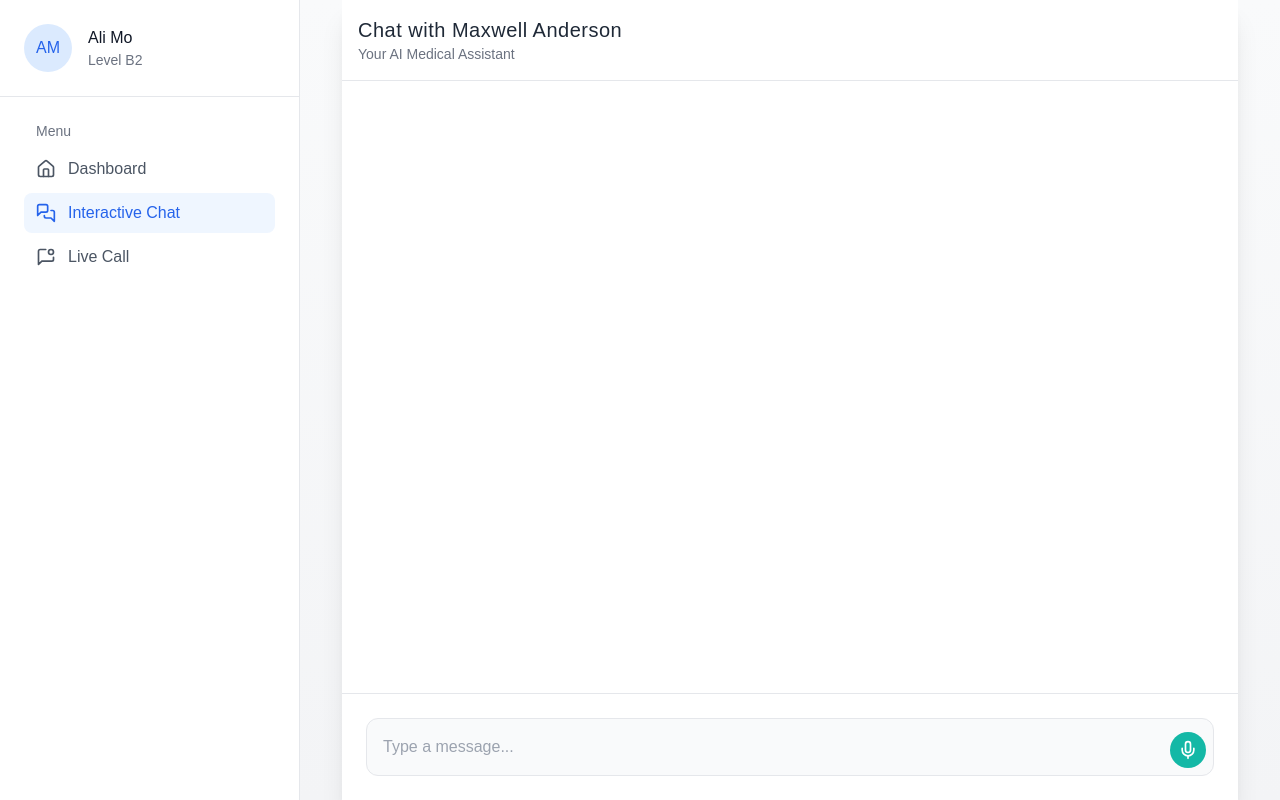
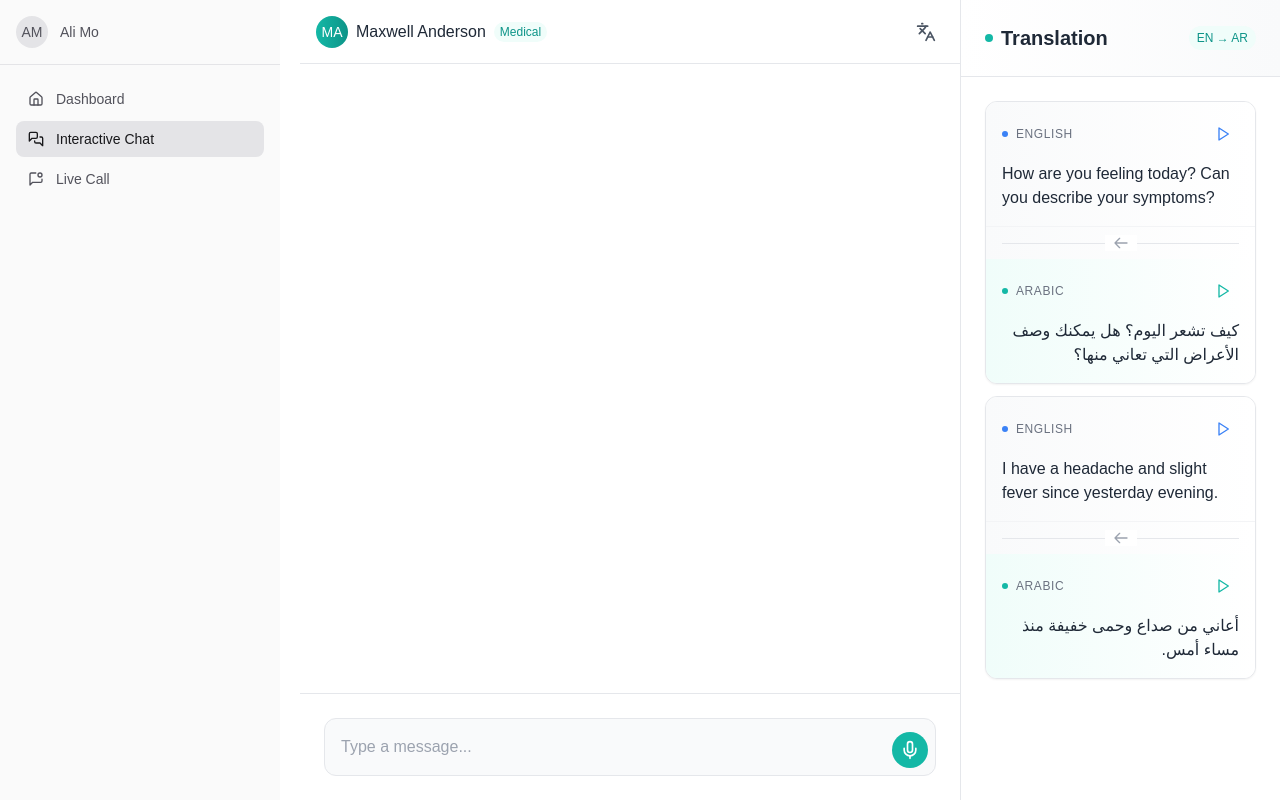
Before and after one commit to abdelhadia72/ai-voice-tutor, a Next.js app: page /chat in a window 1280 px wide. Built offline with nearby package versions, Linux system fonts and the light colour scheme.

Commit message:
feat(ui): add translation panel and update UI

```diff
--- a/src/app/chat/page.tsx
+++ b/src/app/chat/page.tsx
@@ -1,14 +1,12 @@
 "use client";
 
 import { useState, useRef, useEffect } from "react";
-import { Send } from "lucide-react";
+import { Send, Mic, Play, Pause, Languages, X } from "lucide-react";
 
 import { BrowserSTTService } from "@/lib/services/stt/stt-service";
 import { VoiceRecorder } from "@/components/voice/VoiceRecorder";
 import { MessageBubble } from "@/components/custom/MessageBubble";
-
 import { useSearchParams } from "next/navigation";
-// import { CHAT_PROMPTS } from "@/config/prompts";
 
 interface Message {
   role: "user" | "model";
@@ -26,13 +24,14 @@ export default function Chat() {
   const [isLoading, setIsLoading] = useState(false);
   const [isRecording, setIsRecording] = useState(false);
   const [transcript, setTranscript] = useState("");
+  const chatContainerRef = useRef<HTMLDivElement>(null);
   const recognitionRef = useRef<any>(null);
-  const chatContainerRef = useRef<HTMLDivElement>(null);
+  const [isPlaying, setIsPlaying] = useState<string | null>(null);
+  const [isSidebarOpen, setIsSidebarOpen] = useState(false);
 
   const searchParams = useSearchParams();
   const type = searchParams.get("type") || "medical";
   console.log(" type is from client ", type);
-  // const selectedPrompt = CHAT_PROMPTS[type as keyof typeof CHAT_PROMPTS];
 
   useEffect(() => {
     if (chatContainerRef.current) {
@@ -43,8 +42,7 @@ export default function Chat() {
 
   useEffect(() => {
     if (typeof window !== "undefined") {
-      const SpeechRecognition =
-        window.SpeechRecognition || (window as any).webkitSpeechRecognition;
+      const SpeechRecognition = (window as any).SpeechRecognition || (window as any).webkitSpeechRecognition;
       if (SpeechRecognition) {
         recognitionRef.current = new SpeechRecognition();
         recognitionRef.current.continuous = true;
@@ -148,20 +146,39 @@ export default function Chat() {
     }
   };
 
+  const handlePlayAudio = (language: string) => {
+    setIsPlaying(isPlaying === language ? null : language);
+  };
+
   return (
-    <div className="flex h-screen bg-gradient-to-b from-gray-50 to-gray-100">
-      <div className="w-full max-w-4xl mx-auto bg-white shadow-xl flex flex-col">
-        {/* Header */}
-        <div className="p-4 border-b border-gray-200 bg-white">
-          <h1 className="text-xl font-medium text-gray-800 tracking-wide">
-            Chat with Maxwell Anderson
-          </h1>
-          <p className="text-sm text-gray-500 font-normal">
-            Your AI Medical Assistant
-          </p>
+    <div className="flex h-screen max-h-screen w-full bg-white relative overflow-hidden">
+      <div className={`flex-1 flex flex-col min-w-0 h-full`}>
+        <div className="h-16 px-4 border-b border-gray-200 bg-white flex items-center justify-between sticky top-0">
+          <div className="flex items-center gap-3">
+            <div className="flex items-center gap-2">
+              <div className="w-8 h-8 rounded-full bg-gradient-to-r from-teal-500 to-teal-600 flex items-center justify-center text-white text-sm font-medium">
+                MA
+              </div>
+              <div>
+                <h1 className="text-base font-medium text-gray-800 flex items-center gap-2">
+                  Maxwell Anderson
+                  <span className="px-1.5 py-0.5 bg-teal-50 text-teal-600 rounded-full text-xs font-medium">
+                    Medical
+                  </span>
+                </h1>
+              </div>
+            </div>
+          </div>
+
+          <button
+            onClick={() => setIsSidebarOpen(!isSidebarOpen)}
+            className="p-2 hover:bg-gray-100 rounded-full transition-colors relative text-gray-600"
+            title="Toggle Translation"
+          >
+            <Languages className="h-5 w-5" />
+          </button>
         </div>
 
-        {/* Messages */}
         <div
           ref={chatContainerRef}
           className="flex-1 overflow-y-auto px-4 py-6 space-y-6 customScrollbar"
@@ -171,7 +188,6 @@ export default function Chat() {
           ))}
         </div>
 
-        {/* Transcription Bar */}
         {isRecording && transcript && (
           <div className="px-6 py-3 bg-gradient-to-r from-teal-50 to-blue-50 border-t border-teal-100">
             <div className="flex items-center gap-2">
@@ -181,8 +197,7 @@ export default function Chat() {
           </div>
         )}
 
-        {/* Input Area */}
-        <div className="relative p-6 border-t border-gray-200 bg-white">
+        <div className="relative p-4 lg:p-6 border-t border-gray-200 bg-white">
           <input
             type="text"
             value={inputText}
@@ -190,16 +205,15 @@ export default function Chat() {
             onKeyDown={(e) => e.key === "Enter" && !e.shiftKey && handleSend()}
             placeholder="Type a message..."
             disabled={isLoading || isRecording}
-            className="w-full p-4 pr-12 bg-gray-50 border border-gray-200 rounded-xl focus:outline-none focus:border-teal-500 focus:ring-2 focus:ring-teal-200 transition-all disabled:opacity-60"
+            className="w-full p-3 lg:p-4 pr-12 bg-gray-50 border border-gray-200 rounded-xl focus:outline-none focus:border-teal-500 focus:ring-2 focus:ring-teal-200 transition-all disabled:opacity-60"
           />
 
-          <div className="absolute right-8 bottom-8">
+          <div className="absolute right-6 lg:right-8 bottom-6 lg:bottom-8">
             {!inputText && sttService && (
               <VoiceRecorder
                 onTranscript={setTranscript}
                 onRecordingComplete={(blob, finalTranscript) => {
                   const audioUrl = URL.createObjectURL(blob);
-                  console.log("audio url", audioUrl);
                   if (finalTranscript.trim()) {
                     handleVoiceMessage(finalTranscript, audioUrl);
                   }
@@ -227,24 +241,186 @@ export default function Chat() {
           </div>
         </div>
       </div>
-      {/* hide scroll bar  */}
+
+      {isSidebarOpen && (
+        <div
+          className="lg:hidden fixed inset-0 bg-black/20 backdrop-blur-sm transition-opacity z-30"
+          onClick={() => setIsSidebarOpen(false)}
+        />
+      )}
+
+      <div
+        className={`fixed lg:relative right-0 top-0 h-full bg-white border-l border-gray-200 flex flex-col w-[320px] transition-transform duration-300 ease-in-out z-40 ${
+          isSidebarOpen ? 'translate-x-0' : 'translate-x-full lg:translate-x-0'
+        }`}
+      >
+        <div className="p-4 lg:p-6 border-b border-gray-200 bg-gradient-to-r from-white to-gray-50">
+          <div className="flex items-center justify-between">
+            <h2 className="text-xl font-semibold text-gray-800 flex items-center gap-2">
+              <span className="w-2 h-2 rounded-full bg-teal-500"></span>
+              Translation
+            </h2>
+            <div className="flex items-center gap-2">
+              <span className="inline-block px-2 py-1 bg-teal-50 text-teal-600 rounded-full text-xs font-medium">
+                EN → AR
+              </span>
+              <button
+                onClick={() => setIsSidebarOpen(false)}
+                className="lg:hidden p-1.5 hover:bg-gray-100 rounded-full transition-colors"
+              >
+                <X className="h-5 w-5 text-gray-500" />
+              </button>
+            </div>
+          </div>
+        </div>
+
+        <div className="flex-1 p-4 lg:p-6 space-y-3 overflow-y-auto customScrollbar">
+          <div className="bg-white rounded-xl shadow-sm border border-gray-200 overflow-hidden">
+            <div className="p-3 lg:p-4 bg-gradient-to-r from-gray-50 to-white border-b border-gray-100">
+              <div className="flex items-center justify-between mb-2 lg:mb-3">
+                <div className="flex items-center gap-2">
+                  <div className="w-1.5 h-1.5 rounded-full bg-blue-500"></div>
+                  <p className="text-xs font-medium text-gray-500 uppercase tracking-wider">English</p>
+                </div>
+                <button
+                  onClick={() => handlePlayAudio('english1')}
+                  className="p-1.5 lg:p-2 hover:bg-gray-100 rounded-full transition-colors"
+                >
+                  {isPlaying === 'english1' ? (
+                    <Pause className="h-4 w-4 text-blue-500" />
+                  ) : (
+                    <Play className="h-4 w-4 text-blue-500" />
+                  )}
+                </button>
+              </div>
+              <p className="font-medium text-gray-800 text-sm lg:text-base">
+                How are you feeling today? Can you describe your symptoms?
+              </p>
+            </div>
+
+            <div className="relative h-6 lg:h-8 bg-gradient-to-r from-gray-50 to-white flex items-center justify-center">
+              <div className="absolute inset-0 flex items-center px-4">
+                <div className="w-full border-t border-gray-200"></div>
+              </div>
+              <div className="relative bg-white px-2 text-gray-400">
+                <svg className="w-3 h-3 lg:w-4 lg:h-4 transform rotate-90" fill="none" stroke="currentColor" viewBox="0 0 24 24">
+                  <path strokeLinecap="round" strokeLinejoin="round" strokeWidth={2} d="M19 14l-7 7m0 0l-7-7m7 7V3" />
+                </svg>
+              </div>
+            </div>
+
+            <div className="p-3 lg:p-4 bg-gradient-to-r from-teal-50 to-white">
+              <div className="flex items-center justify-between mb-2 lg:mb-3">
+                <div className="flex items-center gap-2">
+                  <div className="w-1.5 h-1.5 rounded-full bg-teal-500"></div>
+                  <p className="text-xs font-medium text-gray-500 uppercase tracking-wider">Arabic</p>
+                </div>
+                <button
+                  onClick={() => handlePlayAudio('arabic1')}
+                  className="p-1.5 lg:p-2 hover:bg-teal-100 rounded-full transition-colors"
+                >
+                  {isPlaying === 'arabic1' ? (
+                    <Pause className="h-4 w-4 text-teal-500" />
+                  ) : (
+                    <Play className="h-4 w-4 text-teal-500" />
+                  )}
+                </button>
+              </div>
+              <p className="font-medium text-gray-800 text-sm lg:text-base" dir="rtl">
+                كيف تشعر اليوم؟ هل يمكنك وصف الأعراض التي تعاني منها؟
+              </p>
+            </div>
+          </div>
+
+          <div className="bg-white rounded-xl shadow-sm border border-gray-200 overflow-hidden">
+            <div className="p-3 lg:p-4 bg-gradient-to-r from-gray-50 to-white border-b border-gray-100">
+              <div className="flex items-center justify-between mb-2 lg:mb-3">
+                <div className="flex items-center gap-2">
+                  <div className="w-1.5 h-1.5 rounded-full bg-blue-500"></div>
+                  <p className="text-xs font-medium text-gray-500 uppercase tracking-wider">English</p>
+                </div>
+                <button
+                  onClick={() => handlePlayAudio('english2')}
+                  className="p-1.5 lg:p-2 hover:bg-gray-100 rounded-full transition-colors"
+                >
+                  {isPlaying === 'english2' ? (
+                    <Pause className="h-4 w-4 text-blue-500" />
+                  ) : (
+                    <Play className="h-4 w-4 text-blue-500" />
+                  )}
+                </button>
+              </div>
+              <p className="font-medium text-gray-800 text-sm lg:text-base">
+                I have a headache and slight fever since yesterday evening.
+              </p>
+            </div>
+
+            <div className="relative h-6 lg:h-8 bg-gradient-to-r from-gray-50 to-white flex items-center justify-center">
+              <div className="absolute inset-0 flex items-center px-4">
+                <div className="w-full border-t border-gray-200"></div>
+              </div>
+              <div className="relative bg-white px-2 text-gray-400">
+                <svg className="w-3 h-3 lg:w-4 lg:h-4 transform rotate-90" fill="none" stroke="currentColor" viewBox="0 0 24 24">
+                  <path strokeLinecap="round" strokeLinejoin="round" strokeWidth={2} d="M19 14l-7 7m0 0l-7-7m7 7V3" />
+                </svg>
+              </div>
+            </div>
+
+            <div className="p-3 lg:p-4 bg-gradient-to-r from-teal-50 to-white">
+              <div className="flex items-center justify-between mb-2 lg:mb-3">
+                <div className="flex items-center gap-2">
+                  <div className="w-1.5 h-1.5 rounded-full bg-teal-500"></div>
+                  <p className="text-xs font-medium text-gray-500 uppercase tracking-wider">Arabic</p>
+                </div>
+                <button
+                  onClick={() => handlePlayAudio('arabic2')}
+                  className="p-1.5 lg:p-2 hover:bg-teal-100 rounded-full transition-colors"
+                >
+                  {isPlaying === 'arabic2' ? (
+                    <Pause className="h-4 w-4 text-teal-500" />
+                  ) : (
+                    <Play className="h-4 w-4 text-teal-500" />
+                  )}
+                </button>
+              </div>
+              <p className="font-medium text-gray-800 text-sm lg:text-base" dir="rtl">
+                أعاني من صداع وحمى خفيفة منذ مساء أمس.
+              </p>
+            </div>
+          </div>
+        </div>
+      </div>
+
       <style jsx global>{`
         .customScrollbar {
-          scrollbar-width: none;
+          scrollbar-width: thin;
           scrollbar-color: #888 #f1f1f1;
         }
         .customScrollbar::-webkit-scrollbar {
-          display: none;
+          width: 6px;
         }
         .customScrollbar::-webkit-scrollbar-track {
           background: #f1f1f1;
+          border-radius: 3px;
         }
         .customScrollbar::-webkit-scrollbar-thumb {
           background-color: #888;
-          border-radius: 0px;
+          border-radius: 3px;
         }
         .customScrollbar::-webkit-scrollbar-thumb:hover {
           background-color: #555;
+        }
+
+        /* Prevent text selection while dragging */
+        .user-select-none {
+          user-select: none;
+        }
+
+        /* Prevent body scroll when sidebar is open on mobile */
+        @media (max-width: 1024px) {
+          body.sidebar-open {
+            overflow: hidden;
+          }
         }
       `}</style>
     </div>
--- a/src/components/Sidebar.tsx
+++ b/src/components/Sidebar.tsx
@@ -19,100 +19,90 @@ export function Sidebar({ children }: SidebarProps) {
     <>
       <button
         onClick={toggleSidebar}
-        className="fixed top-4 right-4 z-50 lg:hidden bg-white p-2 rounded-lg shadow-md hover:bg-gray-50">
+        className="fixed top-4 right-4 z-50 lg:hidden bg-zinc-50 p-2 rounded-lg hover:bg-zinc-100">
         {isOpen ? (
-          <X className="w-6 h-6 text-gray-600" />
+          <X className="w-6 h-6 text-zinc-600" />
         ) : (
-          <Menu className="w-6 h-6 text-gray-600" />
+          <Menu className="w-6 h-6 text-zinc-600" />
         )}
       </button>
 
       <div
         className={cn(
-          "h-full w-[300px] bg-white border-r border-gray-200 lg:static fixed inset-y-0 left-0 z-40 transition-transform duration-200 ease-in-out lg:translate-x-0",
+          "h-full w-[280px] bg-zinc-50 lg:static fixed inset-y-0 left-0 z-40 transition-transform duration-200 ease-in-out lg:translate-x-0",
           isOpen ? "translate-x-0" : "-translate-x-full"
         )}>
         <div className="flex flex-col h-full">
-          <div className="p-6 border-b border-gray-200">
-            <div className="flex items-center space-x-4">
-              <div className="relative">
-                <div className="w-12 h-12 rounded-full bg-blue-100 flex items-center justify-center">
-                  <span className="text-blue-600 font-medium">AM</span>
+          <div className="p-4 border-b border-zinc-200">
+            <div className="flex items-center gap-3">
+              <div className="w-8 h-8 rounded-full bg-zinc-200 flex items-center justify-center">
+                <span className="text-zinc-600 text-sm">AM</span>
               </div>
-              </div>
-              <div>
-                <h3 className="font-medium text-gray-900">Ali Mo</h3>
-                <div className="text-sm text-gray-500">Level B2</div>
-              </div>
+              <span className="text-sm text-zinc-600">Ali Mo</span>
             </div>
           </div>
 
-          <nav className="flex-1 overflow-y-auto p-6 space-y-6">
-            <div className="space-y-2">
-              <div className="text-sm font-medium text-gray-500 px-3">Menu</div>
+          <nav className="flex-1 overflow-y-auto p-4 space-y-6">
             <div className="space-y-1">
               <Link
                 href="/"
                 className={cn(
-                    "flex items-center space-x-3 px-3 py-2 rounded-lg transition-colors",
+                  "flex items-center space-x-3 px-3 py-2 rounded-lg transition-colors text-sm",
                   pathname === "/"
-                      ? "bg-blue-50 text-blue-600"
-                      : "text-gray-600 hover:bg-gray-50"
+                    ? "bg-zinc-200 text-zinc-900"
+                    : "text-zinc-600 hover:bg-zinc-200/50"
                 )}>
-                  <Home className="w-5 h-5 shrink-0" />
+                <Home className="w-4 h-4 shrink-0" />
                 <span>Dashboard</span>
               </Link>
               <Link
                 href="/chat"
                 className={cn(
-                    "flex items-center space-x-3 px-3 py-2 rounded-lg transition-colors",
+                  "flex items-center space-x-3 px-3 py-2 rounded-lg transition-colors text-sm",
                   pathname === "/chat"
-                      ? "bg-blue-50 text-blue-600"
-                      : "text-gray-600 hover:bg-gray-50"
+                    ? "bg-zinc-200 text-zinc-900"
+                    : "text-zinc-600 hover:bg-zinc-200/50"
                 )}>
-                  <MessagesSquare className="w-5 h-5 shrink-0" />
+                <MessagesSquare className="w-4 h-4 shrink-0" />
                 <span>Interactive Chat</span>
               </Link>
               <Link
                 href="/real-time?type=live"
                 className={cn(
-                    "flex items-center space-x-3 px-3 py-2 rounded-lg transition-colors",
+                  "flex items-center space-x-3 px-3 py-2 rounded-lg transition-colors text-sm",
                   pathname === "/real-time"
-                      ? "bg-blue-50 text-blue-600"
-                      : "text-gray-600 hover:bg-gray-50"
+                    ? "bg-zinc-200 text-zinc-900"
+                    : "text-zinc-600 hover:bg-zinc-200/50"
                 )}>
-                  <MessageSquareDot className="w-5 h-5 shrink-0" />
+                <MessageSquareDot className="w-4 h-4 shrink-0" />
                 <span>Live Call</span>
               </Link>
             </div>
-            </div>
 
             {items.length > 0 && (
-              <div className="space-y-2">
-                <div className="text-sm font-medium text-gray-500 px-3">
+              <div className="space-y-1">
+                <div className="text-xs font-medium text-zinc-500 px-3 mb-2">
                   Custom Menu
                 </div>
-                <div className="space-y-1">
                 {items.map((item) => (
                   <Link
                     key={item.id}
                     href={item.href || "#"}
                     className={cn(
-                        "flex items-center space-x-3 px-3 py-2 rounded-lg transition-colors",
+                      "flex items-center space-x-3 px-3 py-2 rounded-lg transition-colors text-sm",
                       pathname === item.href
-                          ? "bg-blue-50 text-blue-600"
-                          : "text-gray-600 hover:bg-gray-50"
+                        ? "bg-zinc-200 text-zinc-900"
+                        : "text-zinc-600 hover:bg-zinc-200/50"
                     )}>
                     <span>{item.title}</span>
                   </Link>
                 ))}
               </div>
-              </div>
             )}
 
             {children && (
-              <div className="space-y-2">
-                <div className="text-sm font-medium text-gray-500 px-3">
+              <div className="space-y-1">
+                <div className="text-xs font-medium text-zinc-500 px-3 mb-2">
                   Current Progress
                 </div>
                 <div className="space-y-1">{children}</div>
```
Lines whose indentation alone changed are shown as unchanged.
